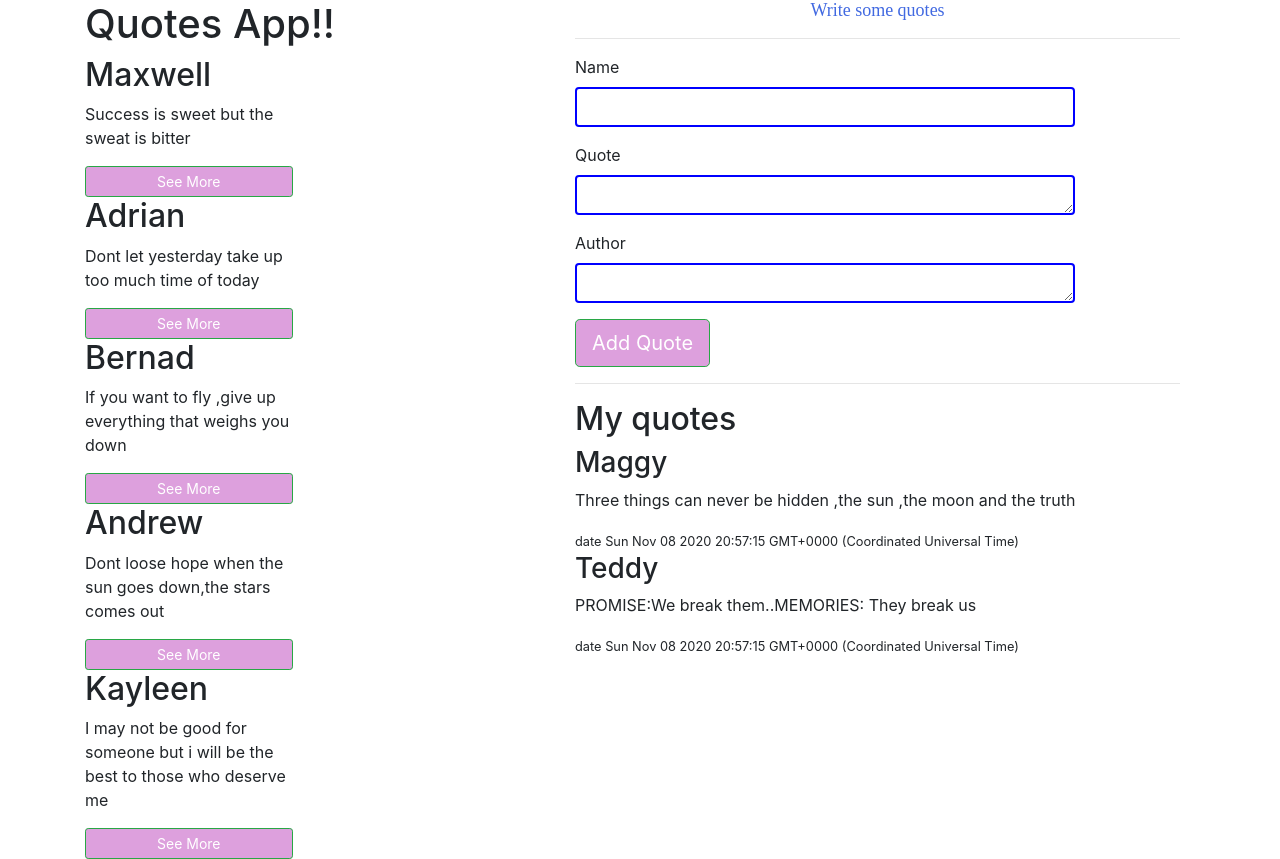
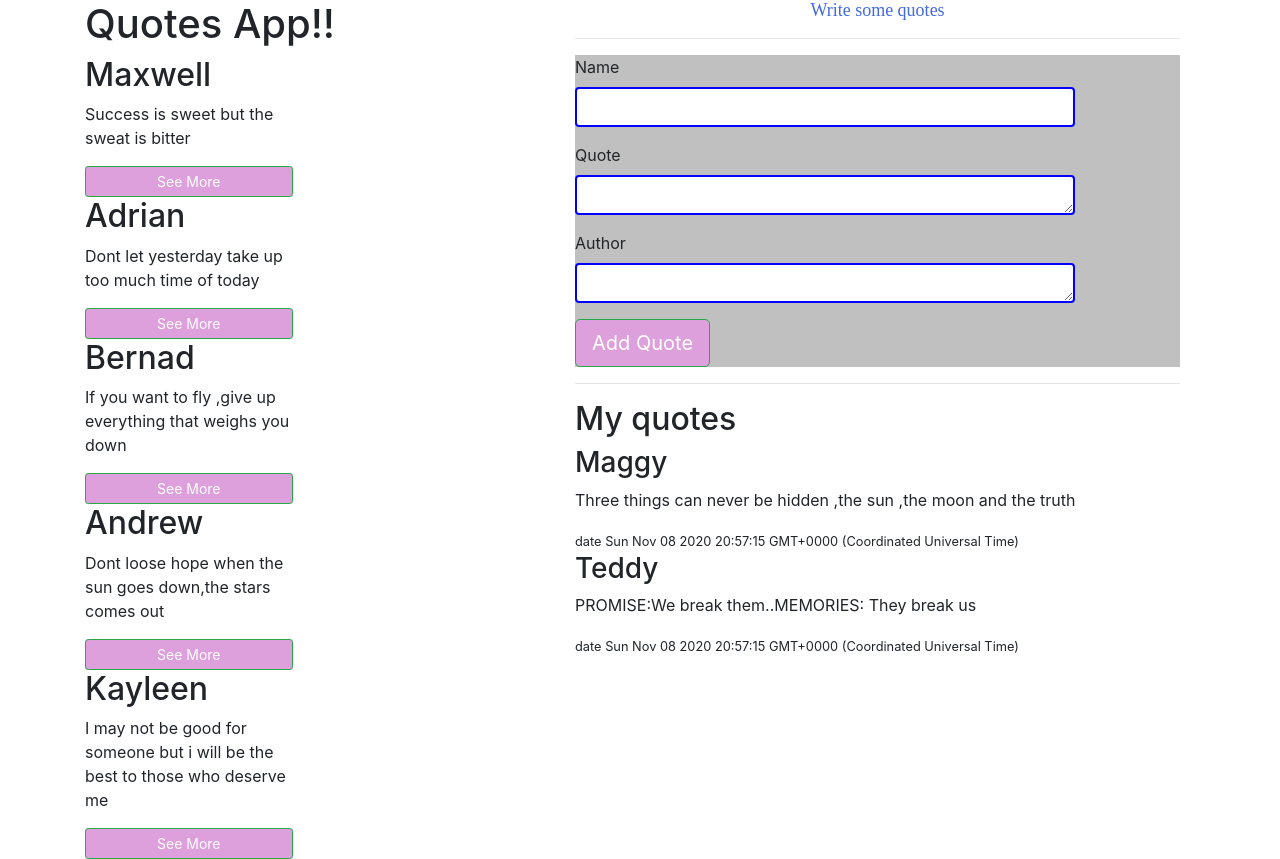
Before and after one commit to Bridgit-wairimu/Quotes-App, an Angular app: page / in a window 1280 px wide. Built offline with nearby package versions, Linux system fonts and the light colour scheme.

Commit message:
gave the form a background color

```diff
--- a/src/app/form/form.component.css
+++ b/src/app/form/form.component.css
@@ -13,3 +13,6 @@ button{
     font-family: 'Yesteryear', cursive, serif;
 
 }
+.formaction{
+  background-color: silver;
+}
```
